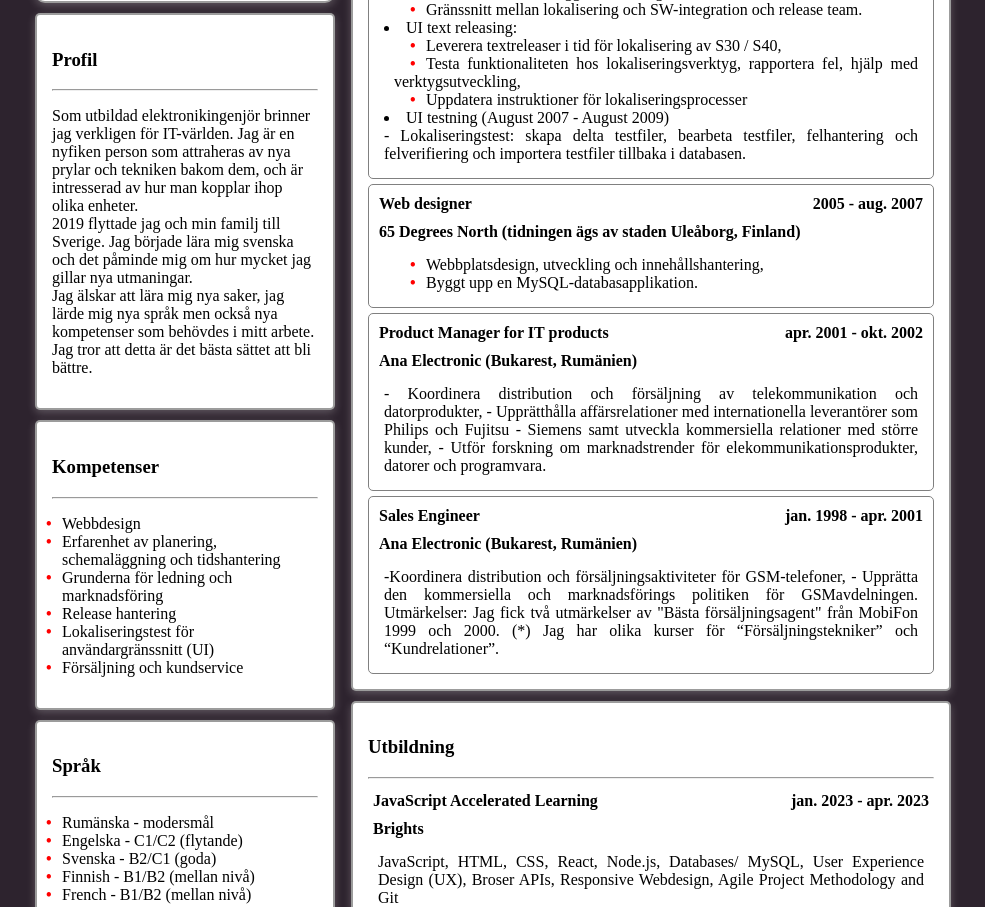
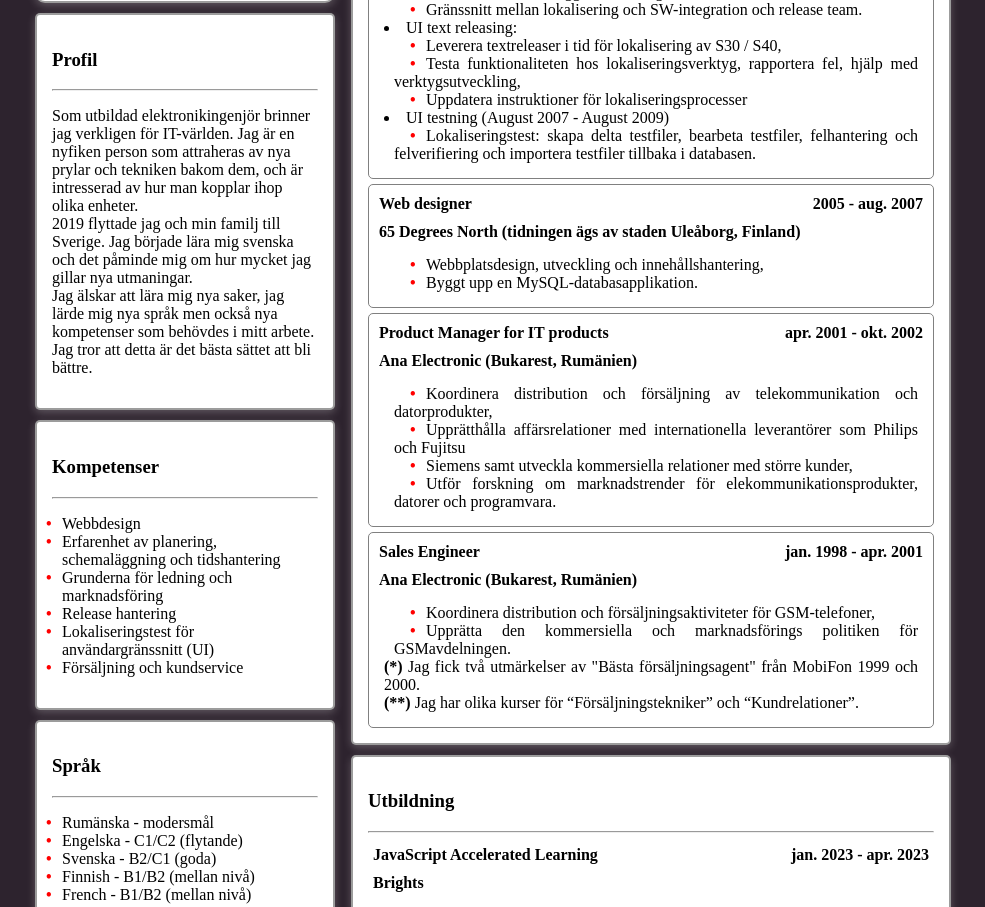
Before and after one commit to MonicaCodreanu/Profile, a React (Vite) app: page /resume in a window 1280 px wide. Shown: the part 620-1527 px from the top of the page, without its empty margins (147-1132 px from the left). Built offline with nearby package versions, Linux system fonts and the light colour scheme.

Commit message:
small fixes to resume page

```diff
--- a/src/pages/resume.jsx
+++ b/src/pages/resume.jsx
@@ -22,11 +22,7 @@ function Resume() {
 
       <div className="resumeColumns">
         <div className="column1">
-          <img
-            className="box1"
-            src="Monica Codreanu_picture.jpg"
-            alt=""
-          />
+          <img className="box1" src="Monica Codreanu_picture.jpg" alt="" />
           <div className="box1">
             <h3>Profil</h3>
             <hr />
@@ -129,10 +125,14 @@ function Resume() {
                     Uppdatera instruktioner för lokaliseringsprocesser
                   </li>
                 </ul>
-                <li>UI testning (August 2007 - August 2009)</li>-
-                Lokaliseringstest: skapa delta testfiler, bearbeta testfiler,
-                felhantering och felverifiering och importera testfiler tillbaka
-                i databasen.
+                <li>UI testning (August 2007 - August 2009)</li>
+                <ul>
+                  <li>
+                    Lokaliseringstest: skapa delta testfiler, bearbeta
+                    testfiler, felhantering och felverifiering och importera
+                    testfiler tillbaka i databasen.
+                  </li>
+                </ul>
               </div>
             </div>
             <div className="Job">
@@ -165,12 +165,24 @@ function Resume() {
                 <h4>Ana Electronic (Bukarest, Rumänien)</h4>
               </div>
               <div className="JobDescription">
-                - Koordinera distribution och försäljning av telekommunikation
-                och datorprodukter, - Upprätthålla affärsrelationer med
-                internationella leverantörer som Philips och Fujitsu - Siemens
-                samt utveckla kommersiella relationer med större kunder, - Utför
-                forskning om marknadstrender för elekommunikationsprodukter,
-                datorer och programvara.
+                <ul>
+                  <li>
+                    Koordinera distribution och försäljning av telekommunikation
+                    och datorprodukter,
+                  </li>
+                  <li>
+                    Upprätthålla affärsrelationer med internationella
+                    leverantörer som Philips och Fujitsu
+                  </li>
+                  <li>
+                    Siemens samt utveckla kommersiella relationer med större
+                    kunder,
+                  </li>
+                  <li>
+                    Utför forskning om marknadstrender för
+                    elekommunikationsprodukter, datorer och programvara.
+                  </li>
+                </ul>
               </div>
             </div>
             <div className="Job">
@@ -182,12 +194,21 @@ function Resume() {
                 <h4>Ana Electronic (Bukarest, Rumänien)</h4>
               </div>
               <div className="JobDescription">
-                -Koordinera distribution och försäljningsaktiviteter för
-                GSM-telefoner, - Upprätta den kommersiella och marknadsförings
-                politiken för GSMavdelningen. Utmärkelser: Jag fick två
-                utmärkelser av "Bästa försäljningsagent" från MobiFon 1999 och
-                2000. (*) Jag har olika kurser för “Försäljningstekniker” och
-                “Kundrelationer”.
+                <ul>
+                  <li>
+                    Koordinera distribution och försäljningsaktiviteter för
+                    GSM-telefoner,
+                  </li>
+                  <li>
+                    Upprätta den kommersiella och marknadsförings politiken för
+                    GSMavdelningen.{" "}
+                  </li>
+                </ul>
+                <span className="boldText">(*)</span> Jag fick två utmärkelser
+                av "Bästa försäljningsagent" från MobiFon 1999 och 2000.
+                <br />
+                <span className="boldText">(**)</span> Jag har olika kurser för
+                “Försäljningstekniker” och “Kundrelationer”.
               </div>
             </div>
           </div>
--- a/src/styles/resume.css
+++ b/src/styles/resume.css
@@ -9,6 +9,10 @@
 
 .RedText {
   color: #d00000;
+}
+
+.boldText {
+  font-weight: bold;
 }
 
 .btns {
--- a/src/styles/resume.scss
+++ b/src/styles/resume.scss
@@ -7,6 +7,9 @@
 }
 .RedText {
   color: #d00000;
+}
+.boldText {
+  font-weight: bold;
 }
 
 .btns {
```
Also changed, not shown: 1 other file (tests, documents, lock files or other folders).
